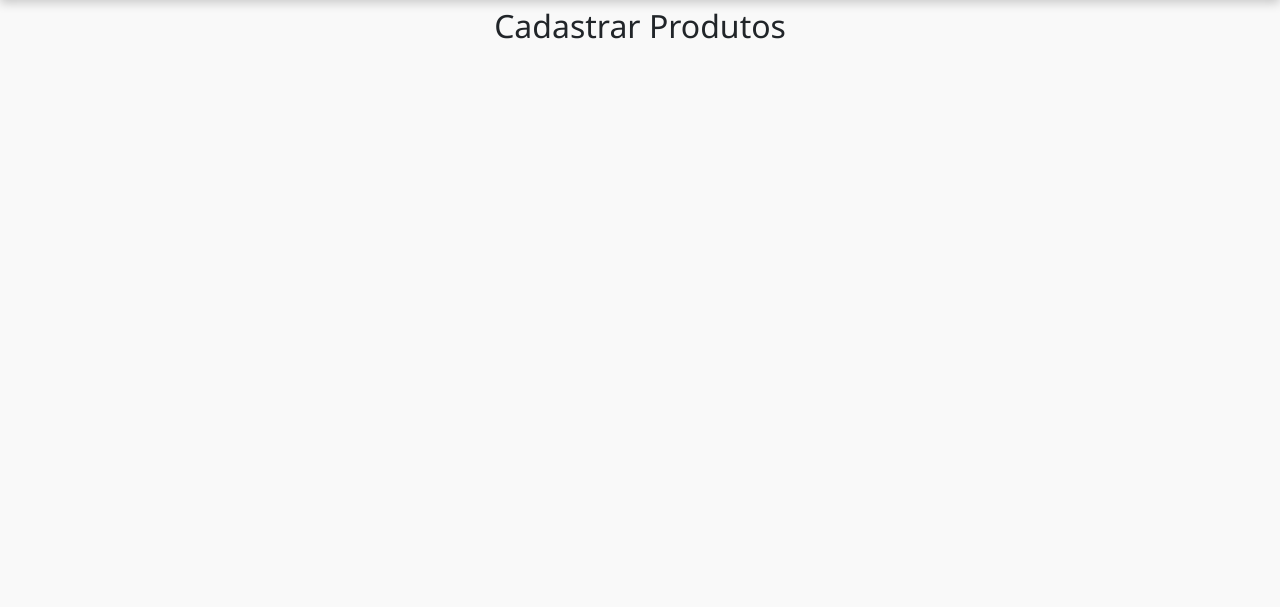
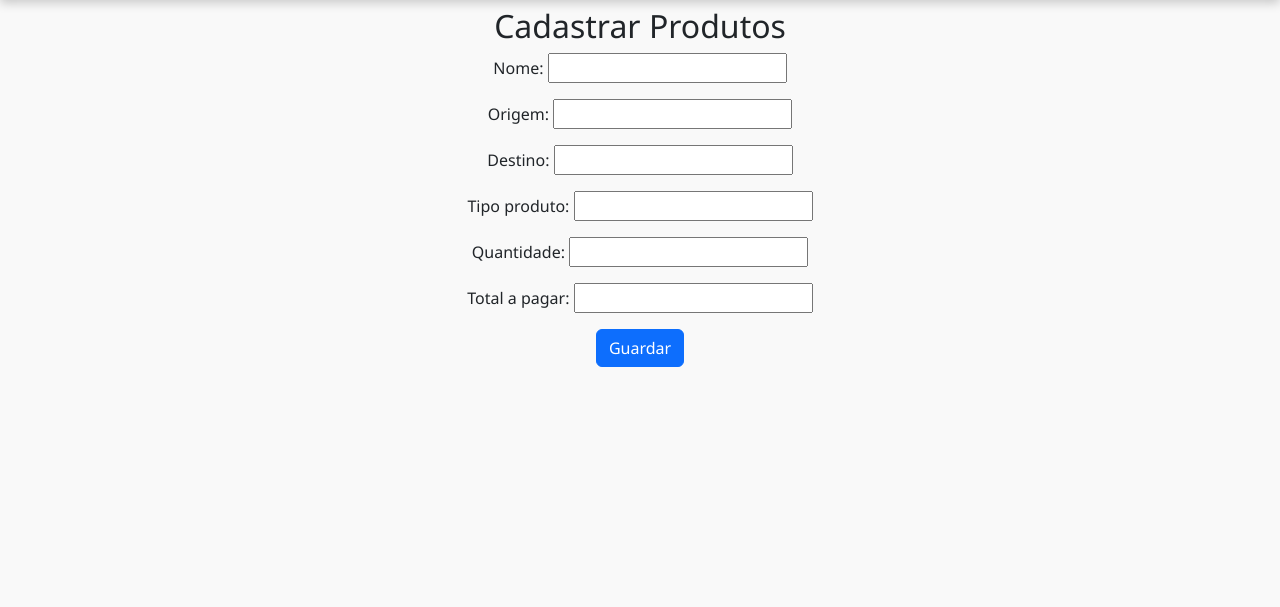
Before and after one commit to AdilsonMujinga/OOpcional, a Django app: page /produtos/ in a window 1280 px wide. Shown: the part 66-673 px from the top of the page. Run offline with Django 5.2, Linux system fonts and the light colour scheme.

Commit message:
alterado

```diff
--- a/produto/models.py
+++ b/produto/models.py
@@ -2,16 +2,18 @@ from django.db import models
 
 class Clientes(models.Model):
     nome = models.CharField(max_length=100)
-    email = models.EmailField()
     telefone = models.CharField(max_length=20)
-
+    endereco= models.EmailField()
     def __str__(self):
         return self.nome
 
 class Produtos(models.Model):
     nome = models.CharField(max_length=100)
-    preco = models.DecimalField(max_digits=10, decimal_places=2)
-    estoque = models.PositiveIntegerField()
+    origem = models.CharField(max_length=50)
+    destino = models.CharField(max_length=50)
+    tipo_produto = models.CharField(max_length=100)
+    quantidade = models.DecimalField(max_digits=10, decimal_places=2)
+    total_a_pagar = models.DecimalField(max_digits=10, decimal_places=2)
 
     def __str__(self):
         return self.nome
@@ -19,7 +21,9 @@ class Produtos(models.Model):
 class Funcionarios(models.Model):
     nome = models.CharField(max_length=100)
     cargo = models.CharField(max_length=50)
-    data_contratacao = models.DateField()
+    telefone = models.CharField(max_length=20)
+    endereco = models.CharField(max_length=30)
+
 
     def __str__(self):
         return self.nome
--- a/produto/templates/produto/funcionarios.html
+++ b/produto/templates/produto/funcionarios.html
@@ -2,5 +2,9 @@
 {% block title%}Cadastrar Funcionario{% endblock%}
 {% block content %}
     <h2>Cadastrar Funcionario</h2>
-    <!-- Aqui vai a lista dos produtos -->
+    <form method="post">
+        {% csrf_token%}
+        {{form.as_p}}
+        <button type="submit" class="btn btn-primary">Guardar</button>
+    </from>
 {% endblock %}
--- a/produto/templates/produto/produtos.html
+++ b/produto/templates/produto/produtos.html
@@ -2,5 +2,9 @@
 {% block title%}Cadastrar Produtos{% endblock%}
 {% block content %}
     <h2>Cadastrar Produtos</h2>
-    <!-- Aqui vai a lista dos produtos -->
+    <form method="post">
+        {% csrf_token %}
+        {{ form.as_p }}
+        <button type="submit" class="btn btn-primary">Guardar</button>
+    </form>
 {% endblock %}
```
